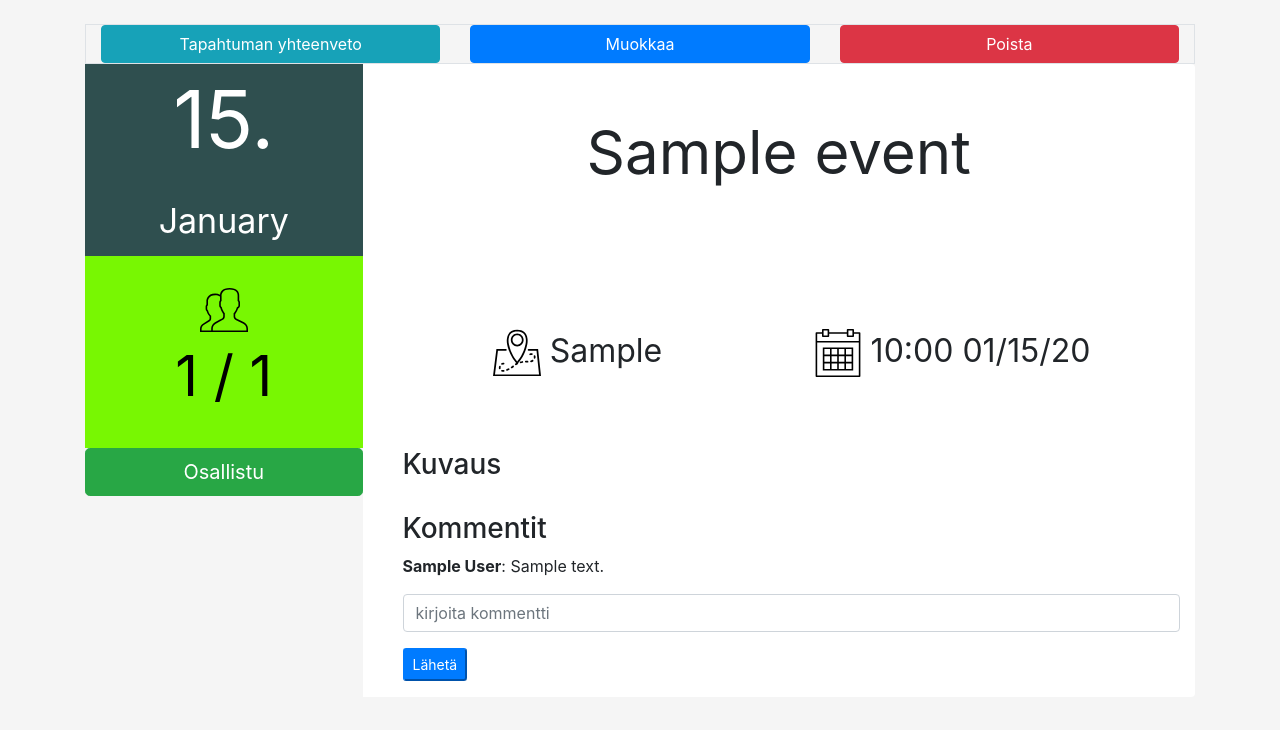
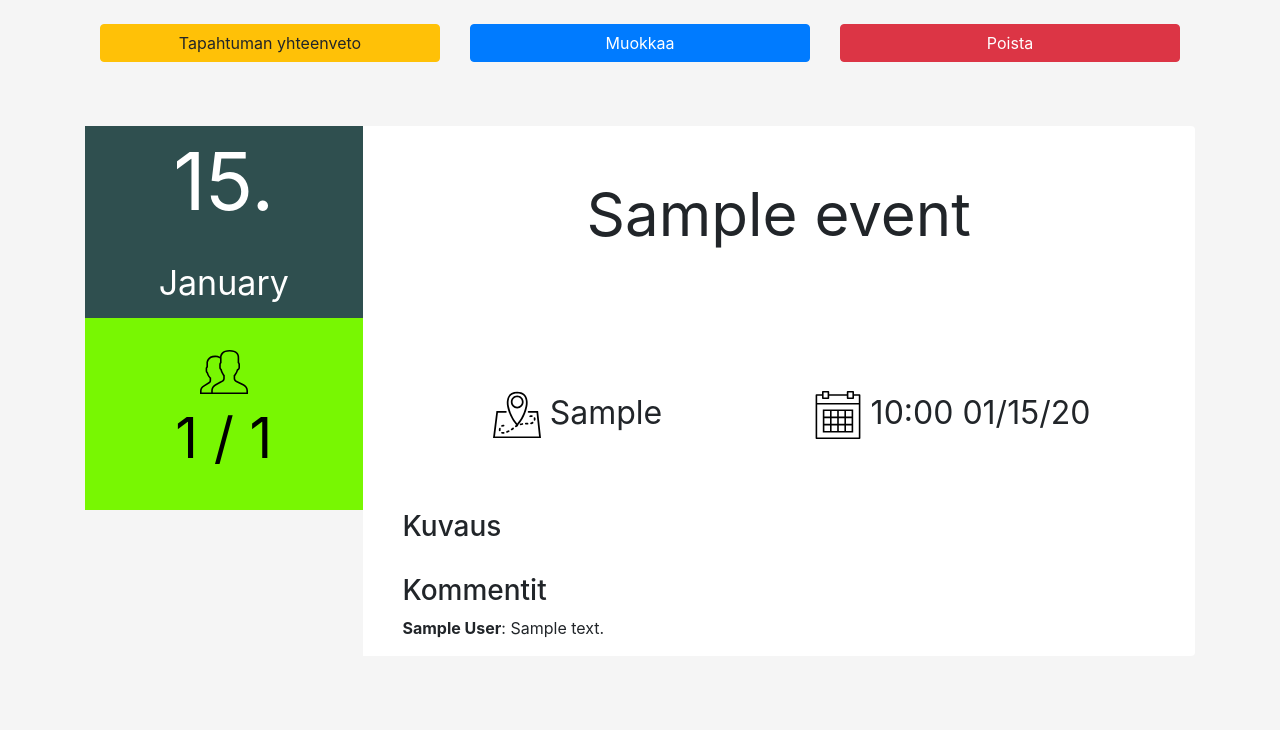
Before and after one commit to hoffrenm/tapahtumakalenteri, a Flask app: page /events/show/1 in a window 1280 px wide. Shown: the part 70-800 px from the top of the page. Run offline with Flask 2, Linux system fonts and the light colour scheme; tables that the repository leaves empty hold one stand-in row (values such as "Sample post"); some libraries are stand-ins or nearby versions.

Commit message:
hide buttons for unauthenticated user

```diff
--- a/application/templates/events/event.html
+++ b/application/templates/events/event.html
@@ -3,11 +3,11 @@
 
 <!-- ADMIN TOOLS CONTAINER TODO-->
 <!-- TODO Move to list view -->
-<div class="container border">
-  <div class="row">
+<div class="container">
+  <div class="row" style="margin-bottom: 4rem">
     <div class="col-4">
-      <a href="{{ url_for('event_edit', event_id=event.id) }}">
-        <button type="button" class="btn btn-block btn-info">
+      <a>
+        <button type="button" class="btn btn-block btn-warning">
           Tapahtuman yhteenveto
         </button>
       </a>
@@ -103,6 +103,7 @@
       class="col-3 m-0 p-0 justify-content-center align-items-center text-center"
       style="width: 12rem;height:4rem;background: whitesmoke"
     >
+    {% if current_user.is_authenticated %}
       <form
         method="POST"
         action="{{ url_for('event_join', event_id=event.id) }}"
@@ -111,6 +112,7 @@
           Osallistu
         </button>
       </form>
+    {% endif %}
     </div>
     <div class="col-9" style="padding-left: 40px;word-wrap: break-word">
       <h3>Kuvaus</h3>
@@ -131,6 +133,7 @@
     </div>
   </div>
 
+  {% if current_user.is_authenticated %}
   <div class="row">
     <div class="col-3" style="background-color: whitesmoke"></div>
     <div class="col-9" style="padding-left:40px;margin-bottom:1rem">
@@ -150,6 +153,7 @@
       </form>
     </div>
   </div>
+  {% endif %}
 
   <!-- END OF EVENT CONTAINER -->
 </div>
```
